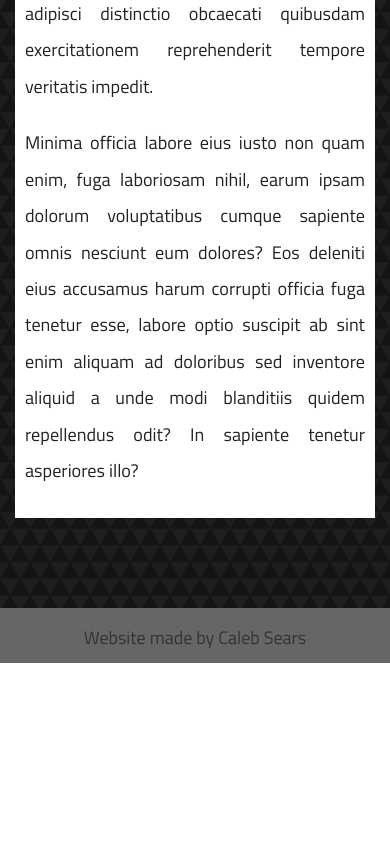
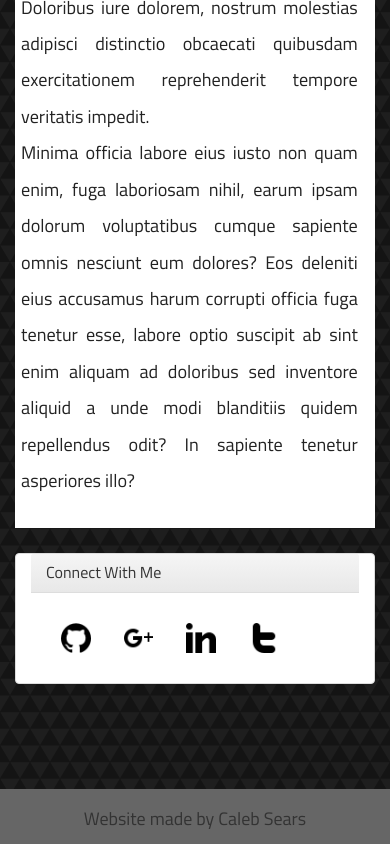
Before and after one commit to c-sears/Bootstrap-Portfolio, a plain HTML site: page index.html in a window 390 px wide. Shown: the part 938-1782 px from the top of the page. Before the commit the page ends 1601 px from the top, so only its background shows below. Drawn offline with nearby package versions, Linux system fonts and the light colour scheme.

Commit message:
added responsive panel

```diff
--- a/assets/style.css
+++ b/assets/style.css
@@ -53,13 +53,29 @@ nav li:hover {
 }
 
 .center-content {
-    margin-top: 70px;
+    margin-top: 100px;
+}
+
+.panel {
+    margin-top: 100px;
+}
+
+.panel-body img {
+    width: 10%;
+    margin: 5%;
+    border: none;
+}
+
+.panel-body img:hover {
+    filter: drop-shadow(5px 5px 4px #666);
+    transition: .1s;
+    transform: translate(-2px, -2px)
 }
 
 .box {
     background-color: #ffffff;
     padding: 10px;
-    height: 535px;
+    height: fit-content;
 }
 
 button {
@@ -81,6 +97,8 @@ button {
     text-align: justify;
     padding: 0 !important;
     text-indent: 15px;
+    width: 94%;
+    padding-left: 3% !important;
 }
 
 p {
@@ -135,7 +153,7 @@ footer {
     font-size: 1.1em;
 }
 
-@media screen and (max-width: 768px) {
+@media screen and (max-width: 767px) {
 
     .navbar-header button {
         margin: 20px;
@@ -157,16 +175,23 @@ footer {
         text-indent: 0;
     }
 
+    .panel {
+        position: relative;
+        bottom: 80px;
+        margin-left: 15px;
+        margin-right: 15px;
+    }
+
     footer {
         position: relative;
         bottom: 0;
     }
 }
 
-@media screen and (max-width: 1200px) {
-    .box {
-        margin: 10px auto;
-        margin-bottom: 75px;
-        height: fit-content;
+
+@media screen and (max-width: 992px) {
+    .panel {
+        position: relative;
+        bottom:85px;
     }
 }
--- a/index.html
+++ b/index.html
@@ -34,7 +34,7 @@
             </div>
         </div>
     </nav>
-<div class="container center-content">
+<div class="container center-content col-sm-10 col-md-7 col-sm-offset-1">
     <div class="box">
         <div class="row">
             <div class="col-sm-12">
@@ -44,13 +44,22 @@
                 <img src="https://picsum.photos/300/300?random" alt="Caleb's Profile Pic">
             </div>
 
-            <div class="col-sm-8">
-                <p class="about-body lead">Lorem ipsum dolor sit amet consectetur adipisicing elit. Asperiores consequatur odit qui ut excepturi, officia sit odio amet natus vero quia. Quis impedit dignissimos temporibus non assumenda ratione delectus perferendis? Nostrum numquam fuga dolores voluptates nisi dicta corrupti soluta iusto sequi at itaque doloribus qui expedita sunt sint labore minima, omnis adipisci quo autem a veritatis nobis eaque. Doloribus iure dolorem, nostrum molestias adipisci distinctio obcaecati quibusdam exercitationem reprehenderit tempore veritatis impedit.</p>
-            </div>
-            <div class="col-sm-12">
-                <p class="about-body lead">Minima officia labore eius iusto non quam enim, fuga laboriosam nihil, earum ipsam dolorum voluptatibus cumque sapiente omnis nesciunt eum dolores? Eos deleniti eius accusamus harum corrupti officia fuga tenetur esse, labore optio suscipit ab sint enim aliquam ad doloribus sed inventore aliquid a unde modi blanditiis quidem repellendus odit? In sapiente tenetur asperiores illo?</p>
+            <div>
+                <p class="about-body lead">Lorem ipsum dolor sit amet consectetur adipisicing elit. Asperiores consequatur odit qui ut excepturi, officia sit odio amet natus vero quia. Quis impedit dignissimos temporibus non assumenda ratione delectus perferendis? Nostrum numquam fuga dolores voluptates nisi dicta corrupti soluta iusto sequi at itaque doloribus qui expedita sunt sint labore minima, omnis adipisci quo autem a veritatis nobis eaque. Doloribus iure dolorem, nostrum molestias adipisci distinctio obcaecati quibusdam exercitationem reprehenderit tempore veritatis impedit. <br> Minima officia labore eius iusto non quam enim, fuga laboriosam nihil, earum ipsam dolorum voluptatibus cumque sapiente omnis nesciunt eum dolores? Eos deleniti eius accusamus harum corrupti officia fuga tenetur esse, labore optio suscipit ab sint enim aliquam ad doloribus sed inventore aliquid a unde modi blanditiis quidem repellendus odit? In sapiente tenetur asperiores illo?</p>
             </div>
         </div>
+    </div>
+</div>
+
+<div class="panel panel-default col-sm-8 col-md-3 col-sm-offset-2 col-md-offset-0">
+    <div class="panel-heading">
+        <h3 class="panel-title">Connect With Me</h3>
+    </div>
+    <div class="panel-body">
+        <a href="#"><img src="./assets/images/github.png" alt="Github"></a>
+        <a href="#"><img src="./assets/images/google-plus.png" alt="Google Plus"></a>
+        <a href="#"><img src="./assets/images/linkedin.png" alt="Linkedin"></a>
+        <a href="#"><img src="./assets/images/twitter.png" alt="Twitter"></a>
     </div>
 </div>
 
```
Also changed, not shown: contact.html (+13 -1 lines), portfolio.html (+13 -1 lines), assets/images/github.png (added), assets/images/google-plus.png (added), assets/images/linkedin.png (added), assets/images/twitter.png (added).
